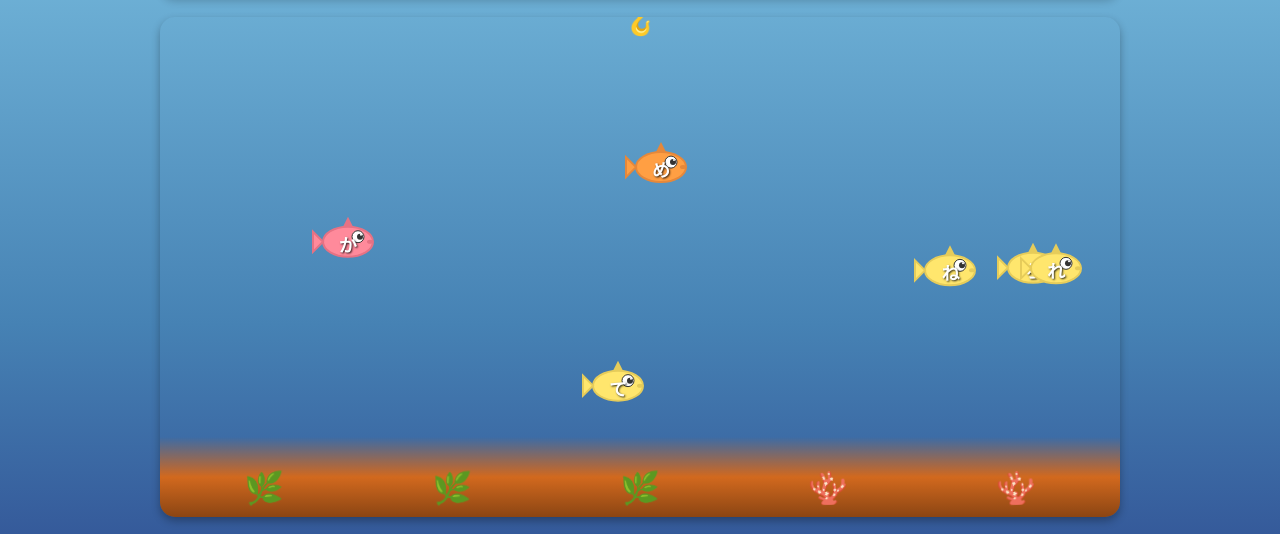
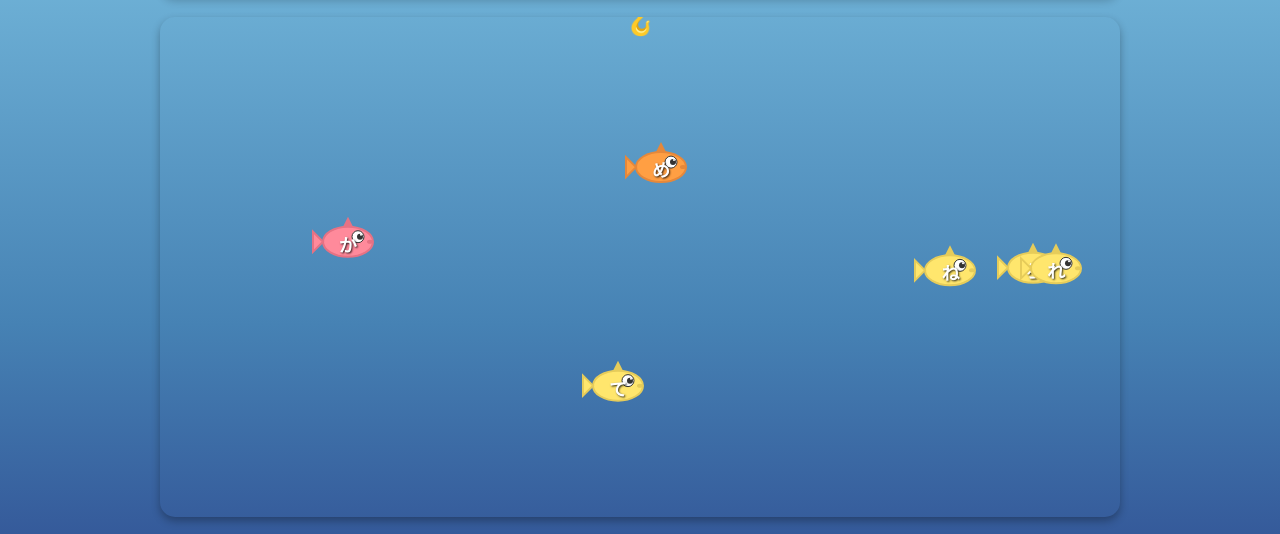
Before and after one commit to Magaming/hiragana-game, a plain HTML site: page index.html in a window 1280 px wide. Shown: the part 232-766 px from the top of the page. Drawn offline with Linux system fonts and the light colour scheme.

Commit message:
水草・サンゴを削除

```diff
--- a/index.html
+++ b/index.html
@@ -26,13 +26,6 @@
                     <!-- 魚はJavaScriptで動的に生成 -->
                 </div>
 
-                <div class="sea-bottom">
-                    <div class="seaweed">🌿</div>
-                    <div class="seaweed">🌿</div>
-                    <div class="seaweed">🌿</div>
-                    <div class="coral">🪸</div>
-                    <div class="coral">🪸</div>
-                </div>
             </div>
         </div>
 
--- a/style.css
+++ b/style.css
@@ -154,43 +154,6 @@ body {
     z-index: 5;
 }
 
-.sea-bottom {
-    position: absolute;
-    bottom: 0;
-    width: 100%;
-    height: 80px;
-    background: linear-gradient(to top, #8B4513 0%, #D2691E 50%, transparent 100%);
-    display: flex;
-    align-items: flex-end;
-    justify-content: space-around;
-    padding: 10px;
-}
-
-.seaweed, .coral {
-    font-size: 2em;
-    animation: wave 3s ease-in-out infinite;
-}
-
-.seaweed:nth-child(2) {
-    animation-delay: 0.5s;
-}
-
-.seaweed:nth-child(3) {
-    animation-delay: 1s;
-}
-
-.coral:nth-child(4) {
-    animation-delay: 1.5s;
-}
-
-.coral:nth-child(5) {
-    animation-delay: 2s;
-}
-
-@keyframes wave {
-    0%, 100% { transform: rotate(-2deg); }
-    50% { transform: rotate(2deg); }
-}
 
 .controls {
     text-align: center;
```
